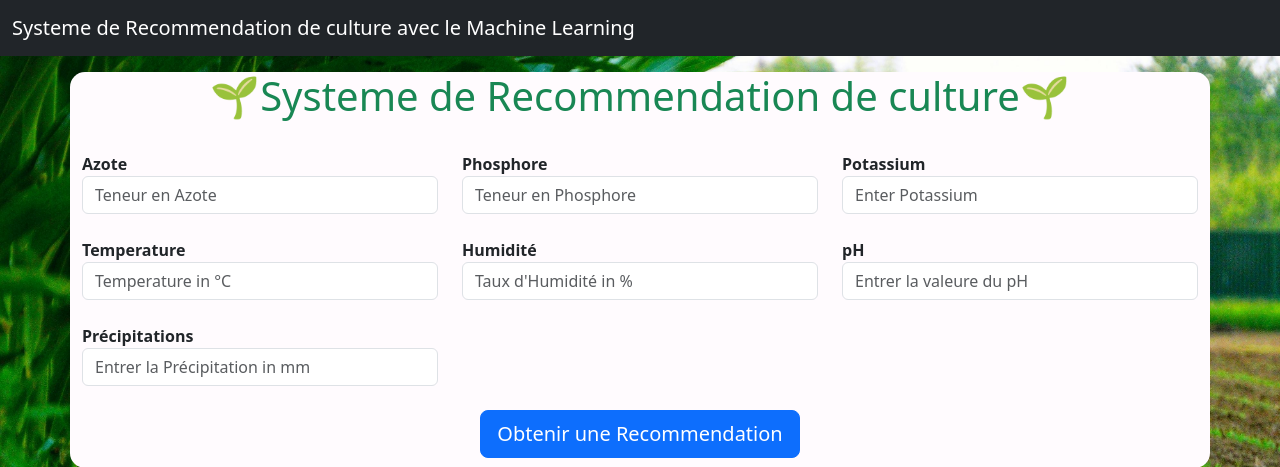
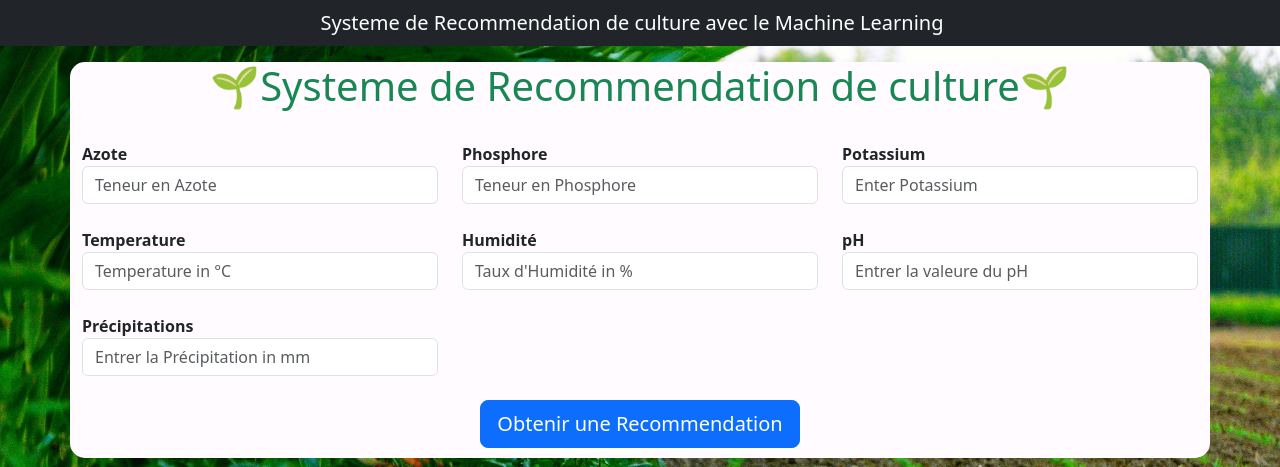
Before and after one commit to OAboubakari/Systeme_de_Recommandation, a Flask app: page / in a window 1280 px wide. Shown: the top 467 px of the page. Run offline with Flask 3, Linux system fonts and the light colour scheme; parts of the project's set-up code (start-up, migrations or seed data) failed here and were passed over.

Commit message:
MODIF DU MENU

```diff
--- a/templates/index.html
+++ b/templates/index.html
@@ -49,8 +49,13 @@
   <!--=======================navbar=====================================================-->
 <nav class="navbar navbar-expand-lg navbar-dark bg-dark">
   <div class="container-fluid" >
+	<ul class="navbar-nav mx-auto">
+        <li class="nav-item">
     <a class="navbar-brand" align="center" href="/">Systeme de Recommendation de culture avec le Machine Learning</a>
+	</li>
+      </ul>
   </div>
+
 </nav>
 
 <!--==========================================================================================-->
```
